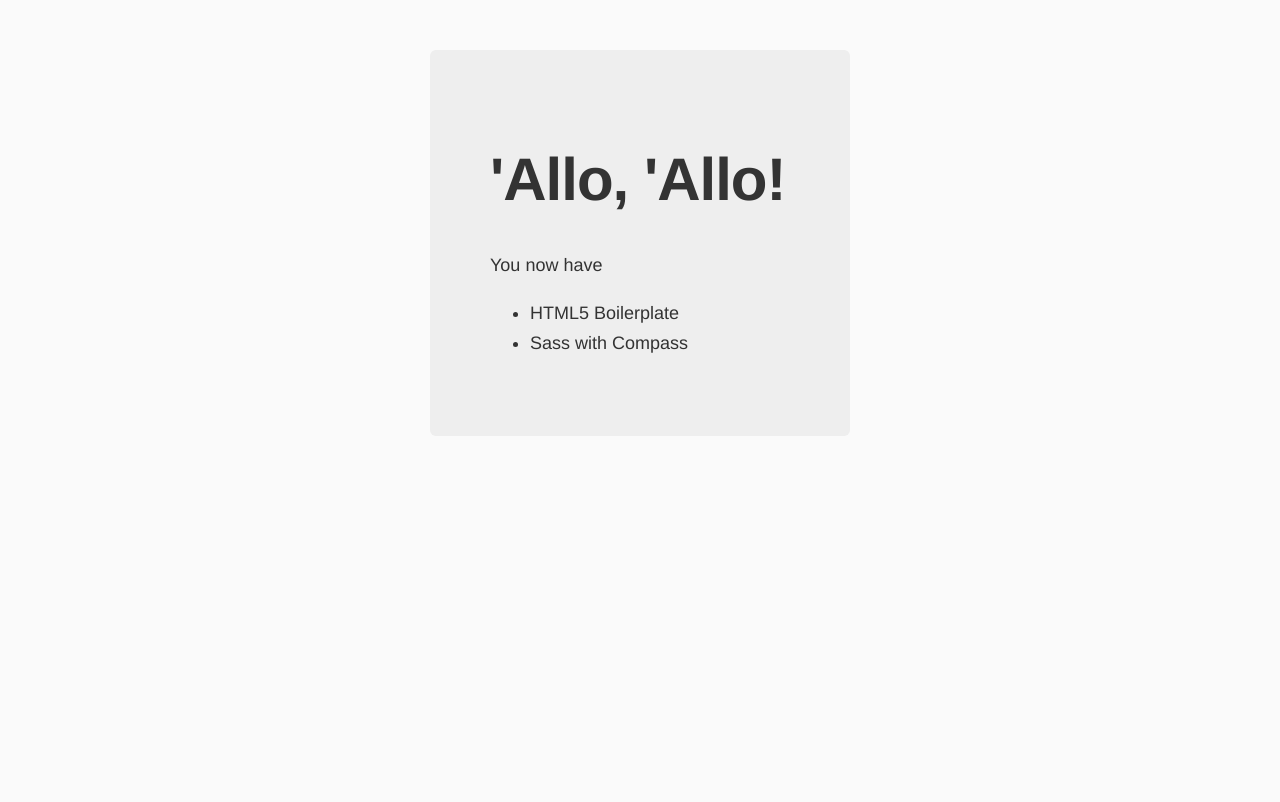
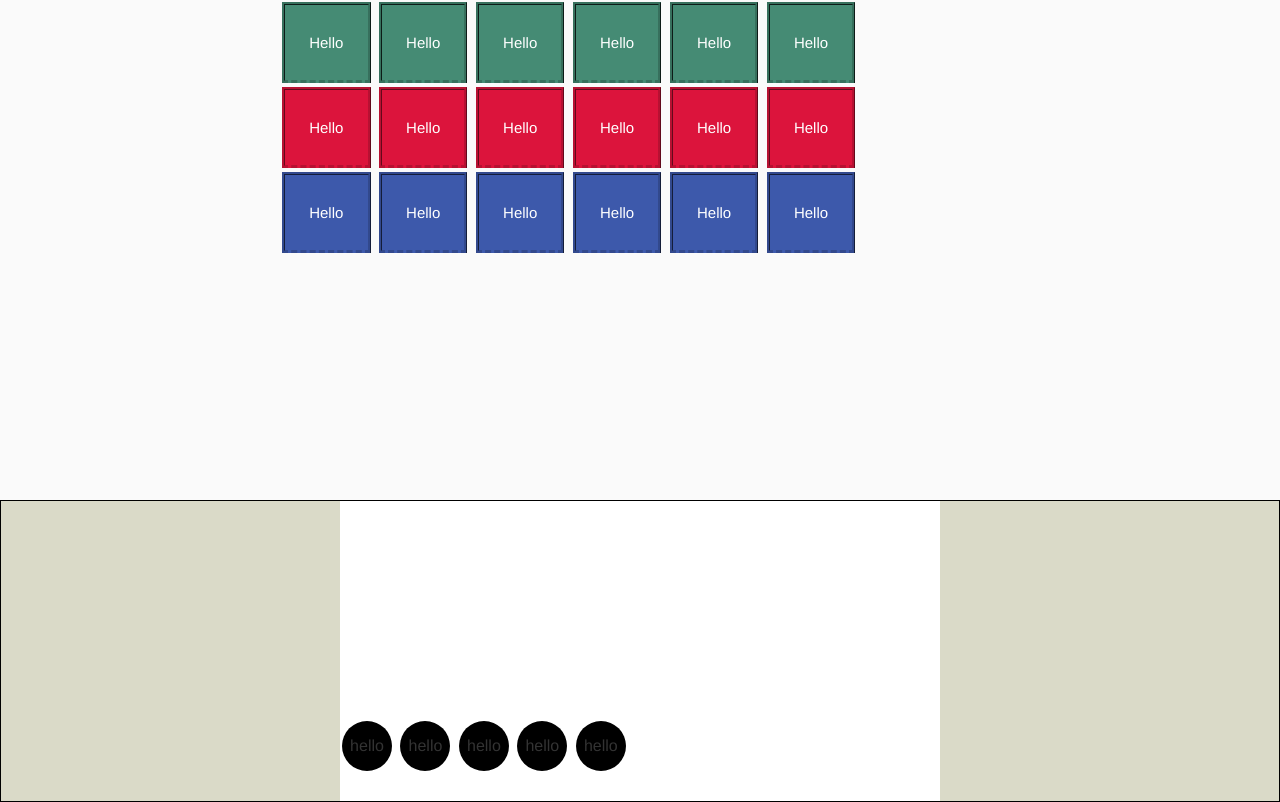
Before and after one commit to mbbertino/mixins, a website: page app/index.html in a window 1280 px wide. Drawn offline with nearby package versions, Linux system fonts and the light colour scheme; files that its build step writes are made by us from their sources.

Commit message:
my two big sections of mixins

```diff
--- a/app/index.html
+++ b/app/index.html
@@ -24,15 +24,47 @@
             <p class="browsehappy">You are using an <strong>outdated</strong> browser. Please <a href="http://browsehappy.com/">upgrade your browser</a> to improve your experience.</p>
         <![endif]-->
 
+        <div class="header">
+          <div class="container">
+            <div class="content">
+              <div class="gray">
+                <div class="box one">Hello</div>
+                <div class="box wha">Hello</div>
+                <div class="box one">Hello</div>
+                <div class="box one">Hello</div>
+                <div class="box wha">Hello</div>
+                <div class="box wha">Hello</div>
+              </div>
+              <div class="red">
+                <div class="box one">Hello</div>
+                <div class="box wha">Hello</div>
+                <div class="box one">Hello</div>
+                <div class="box one">Hello</div>
+                <div class="box two">Hello</div>
+                <div class="box wha">Hello</div>
+              </div>
+              <div class="blue">
+                <div class="box two">Hello</div>
+                <div class="box two">Hello</div>
+                <div class="box wha">Hello</div>
+                <div class="box two">Hello</div>
+                <div class="box two">Hello</div>
+                <div class="box wha">Hello</div>
+              </div>
+            </div>
+          </div>
+        </div>
 
-        <div class="hero-unit">
-          <h1>'Allo, 'Allo!</h1>
-          <p>You now have</p>
-          <ul>
-            <li>HTML5 Boilerplate</li>
-            <li>Sass with Compass</li>
-
-          </ul>
+        <div class="samplecontent">
+          <div class="container">
+            <div class="main">
+              <div class="circle">hello</div>
+              <div class="circle">hello</div>
+              <div class="circle">hello</div>
+              <div class="circle">hello</div>
+              <div class="circle">hello</div>
+            </div>
+          </div>
         </div>
 
 
--- a/app/styles/main.scss
+++ b/app/styles/main.scss
@@ -2,23 +2,111 @@ body {
     background: #fafafa;
     font-family: "Helvetica Neue", Helvetica, Arial, sans-serif;
     color: #333;
+    margin: 0;
+    padding: 0;
 }
 
-.hero-unit {
-    margin: 50px auto 0 auto;
-    width: 300px;
-    font-size: 18px;
-    font-weight: 200;
-    line-height: 30px;
-    background-color: #eee;
-    border-radius: 6px;
-    padding: 60px;
-    h1 {
-        font-size: 60px;
-        line-height: 1;
-        letter-spacing: -1px;
+@mixin boxgen(
+      $color
+      ,$number
+    ) {
+  margin: 2px;
+  color: #fff;
+  background-color: $color;
+  font-size: $number * .2;
+  width: $number * 1.1;
+  height: $number;
+    border-top-style: ridge;
+    border-right-style: ridge;
+    border-bottom-style: dashed;
+    border-left-style: ridge;
+  border-color: darken($color, 8%);
+  text-align: center;
+  line-height: $number;
+  display: inline-block;
+}
+
+$boxsize: 75px;
+
+.header {
+  height: 500px;
+
+  .container {
+    width: 960px;
+    margin: 0 auto;
+
+    .content {
+      width: 720px;
+      margin: 0 auto;
+
+      .gray {
+        display: inline-block;
+        .box {
+              @include boxgen(#458B74, $boxsize);
+              }
+      }
+      .red {
+        display: inline-block;
+        .box {
+              @include boxgen(#DC143C, $boxsize);
+              }
+
+      }
+      .blue {
+        display: inline-block;
+        .box {
+              @include boxgen(#3D59AB, $boxsize);
+              }
+
+      }
     }
+  }
 }
+
+@mixin section($height:300px,$bg:rgb(218,218,200)){
+ height:$height;
+ background-color: $bg;
+ border: 1px solid black;
+}
+
+@mixin container ($width:960px) {
+ width:$width;
+ margin: 0 auto;
+}
+
+@mixin maincontent ($bg:#fff,$dim:200px) {
+  background-color: $bg;
+  height:$dim;
+  width:$dim * 2;
+  margin: Auto;
+}
+
+@mixin circle ($dim,$color) {
+  height: $dim;
+  width: $dim;
+  border-radius: $dim;
+  margin:$dim / 25;
+  background-color: $color;
+  line-height: $dim;
+  text-align: center;
+  display: inline-block;
+  margin-top: 220px;
+}
+
+.samplecontent {
+  @include section();
+  .container {
+    @include container();
+    .main {
+      @include maincontent(#fff,300px);
+      .circle{
+        @include circle(50px,black)
+      }
+    }
+  }
+}
+
+
 
 .browsehappy {
     margin: 0.2em 0;
```
